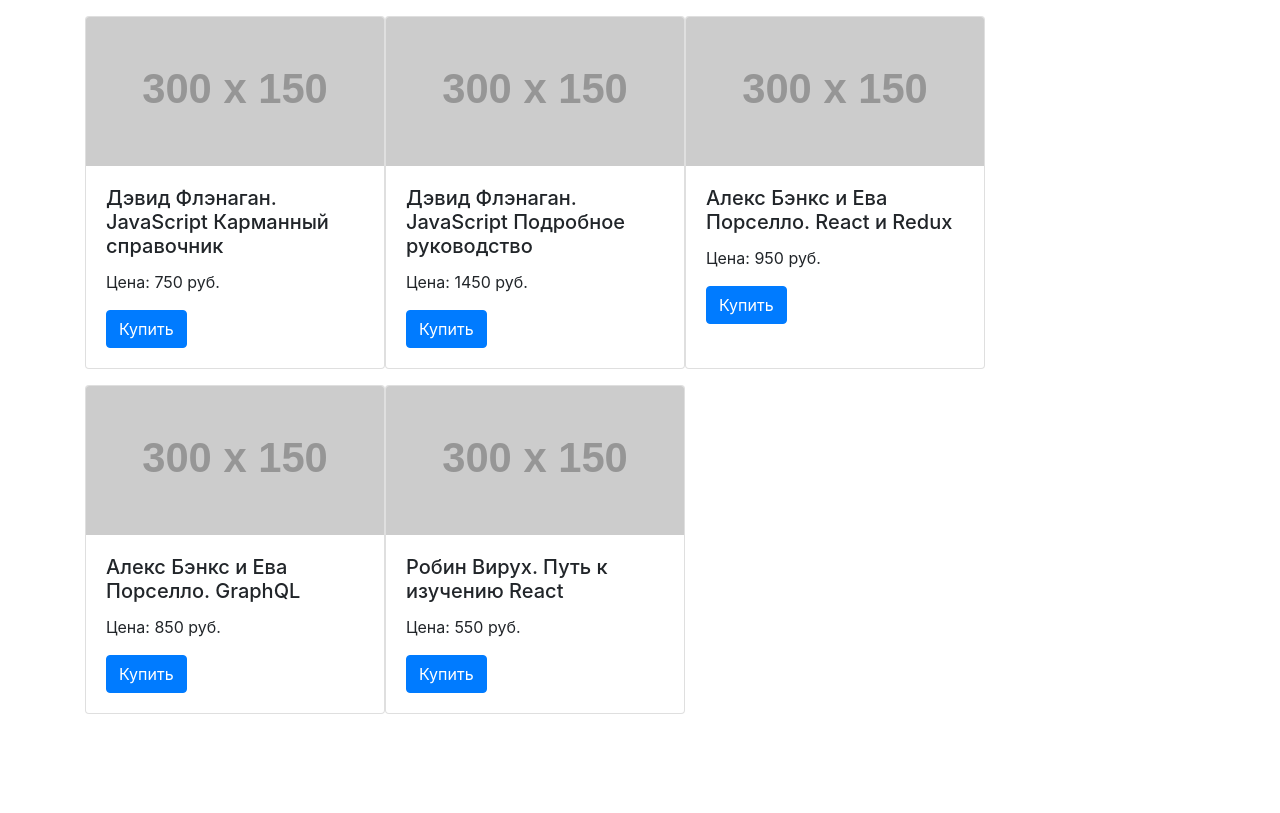
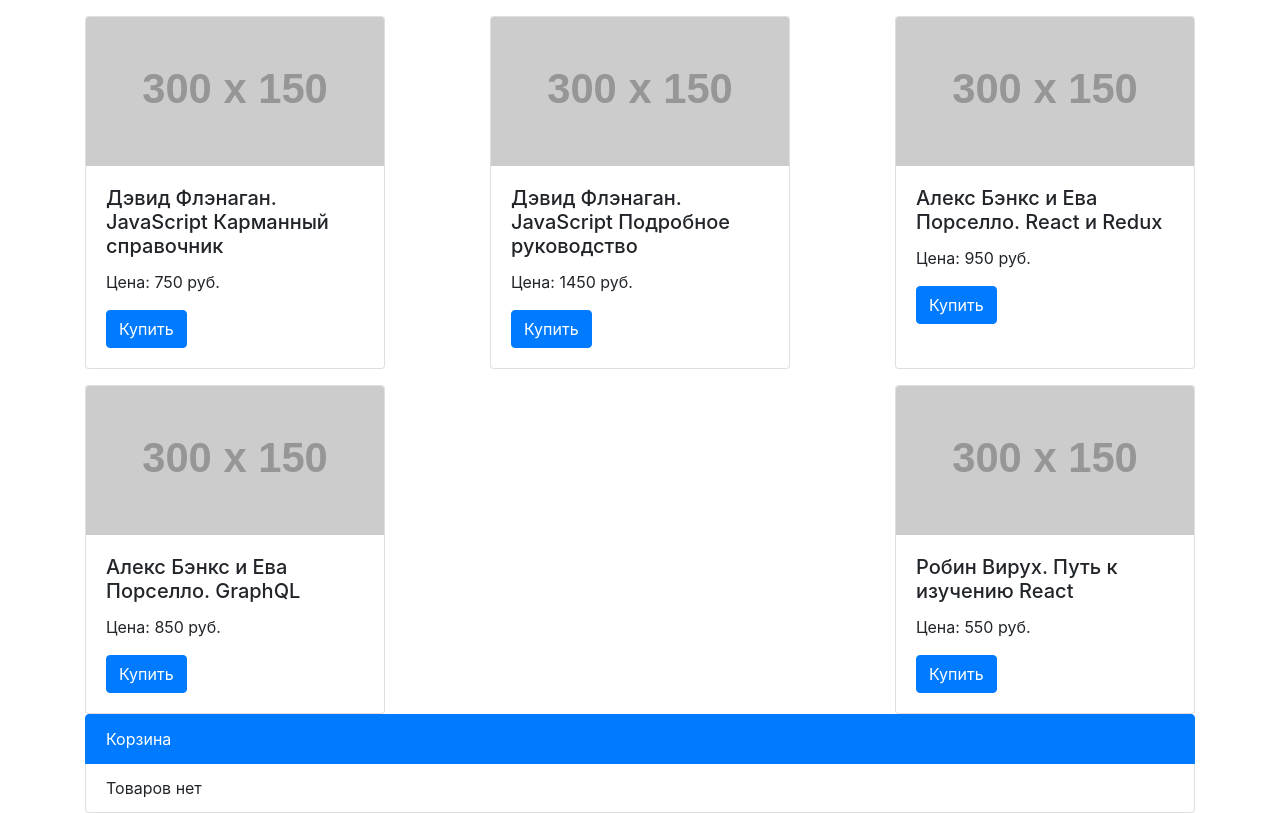
Before and after one commit to mnepomnyashiy/react-basics-course, a React (Create React App) app: page / in a window 1280 px wide. Built offline with nearby package versions, Linux system fonts and the light colour scheme.

Commit message:
simple basket was added

```diff
--- a/src/App.js
+++ b/src/App.js
@@ -1,15 +1,45 @@
-import React from 'react';
+import React, {Component} from 'react';
 
 import GoodsList from './components/GoodsList/GoodsList';
+import BasketList from './components/BasketList/BasketList';
 
-function App({goods}) {
-  return (
-    <div className="App">
-      <div className="container">
-        <GoodsList goods={goods} />
+class App extends Component {
+  constructor(props) {
+    super();
+    this.state = {
+      order: []
+    }
+  }
+
+  addGoodtoOrder = (goodsItem) => {
+    const newOrder = this.state.order;
+    const isOrdered = newOrder.findIndex(item => item.id === goodsItem.id);
+
+    if (isOrdered > -1) {
+      newOrder[isOrdered].quantity++;
+    } else {
+      newOrder.push({
+        id: goodsItem.id,
+        name:goodsItem.name,
+        price: goodsItem.price,
+        quantity: 1,
+      })
+    }
+    console.log(newOrder);
+    this.setState({order: newOrder});
+  }
+
+  render() {
+    return (
+      <div className="App">
+        <div className="container">
+          <GoodsList goods={this.props.goods} setOrder={this.addGoodtoOrder} />
+
+          <BasketList order={this.state.order} />
+        </div>
       </div>
-    </div>
-  );
+    );
+  }
 }
 
 export default App;
--- /dev/null
+++ b/src/components/BasketItem/BasketItem.jsx
@@ -0,0 +1,9 @@
+import React from 'react';
+
+const OrderItem = (props) => {
+return <li className="list-group-item">
+    {props.name} {props.price} x{props.quantity}
+</li>
+}
+
+export default OrderItem;
--- /dev/null
+++ b/src/components/BasketList/BasketList.jsx
@@ -0,0 +1,28 @@
+import React from 'react';
+
+import BasketItem from '../BasketItem/BasketItem';
+
+const BasketList = (props) => {
+    const {
+        order
+    } = props;
+
+    console.log('basket order', order);
+
+    if (!order.length) {
+        return <ul className="list-group">
+            <li className="list-group-item active">Корзина</li>
+            <li className="list-group-item">Товаров нет</li>
+        </ul>
+    }
+
+    return <ul className="list-group">
+        <li className="list-group-item active">Корзина</li>
+        {order.map((item, index) => (
+            <BasketItem key={index} {...item} />
+        ))
+        }
+    </ul>
+}
+
+export default BasketList;
--- a/src/components/GoodsItem/GoodsItem.jsx
+++ b/src/components/GoodsItem/GoodsItem.jsx
@@ -3,7 +3,8 @@
 const GoodsItem = (props) => {
     const {
         name,
-        price
+        price,
+        setOrder,
     } = props;
 
     return <div className="card" style={{maxWidth: '300px'}}>
@@ -15,7 +16,7 @@
     <div className="card-body">
       <h5 className="card-title">{name}</h5>
       <p className="card-text">Цена: {price} руб.</p>
-      <button className="btn btn-primary">Купить</button>
+      <button className="btn btn-primary" onClick={() => setOrder(props)}>Купить</button>
     </div>
   </div>
 }
--- a/src/components/GoodsList/GoodsList.jsx
+++ b/src/components/GoodsList/GoodsList.jsx
@@ -3,10 +3,15 @@
 import GoodsItem from '../GoodsItem/GoodsItem';
 
 const GoodsList = (props) => {
-    const {goods} = props;
+    const {
+        goods,
+        setOrder,
+    } = props;
 
     return <div className="goods-list">
-        {goods.map((item) => <GoodsItem key={item.id} {...item} />)}
+        {goods.map((item) => (
+            <GoodsItem key={item.id} setOrder={setOrder} {...item} />
+        ))}
     </div>
 }
 
--- a/src/index.css
+++ b/src/index.css
@@ -15,6 +15,7 @@
 .goods-list {
   display: flex;
   flex-wrap: wrap;
+  justify-content: space-between;
 }
 
 .card {
```
